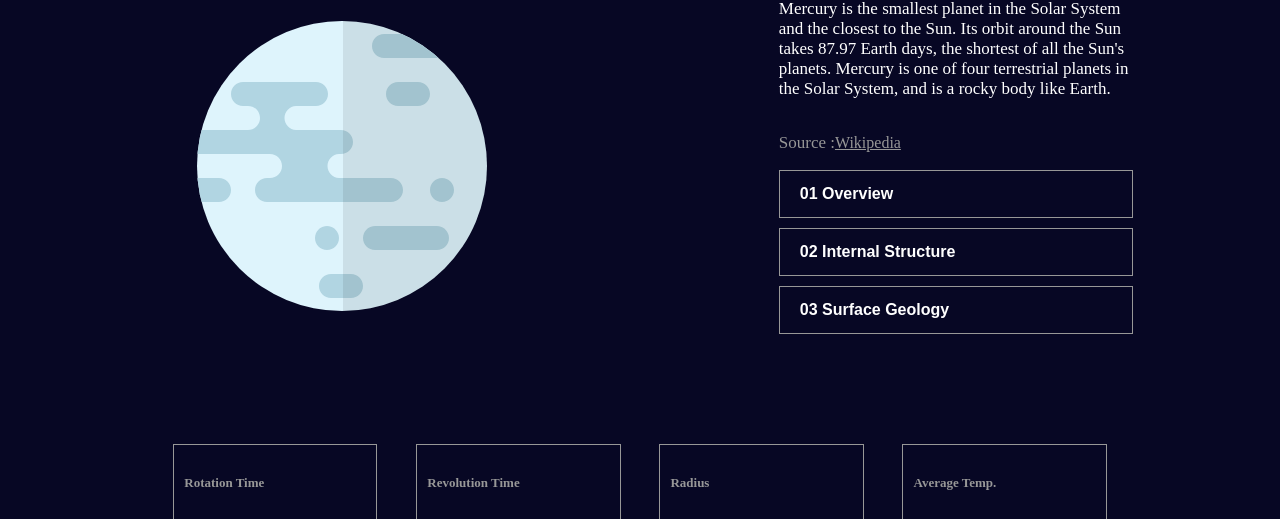
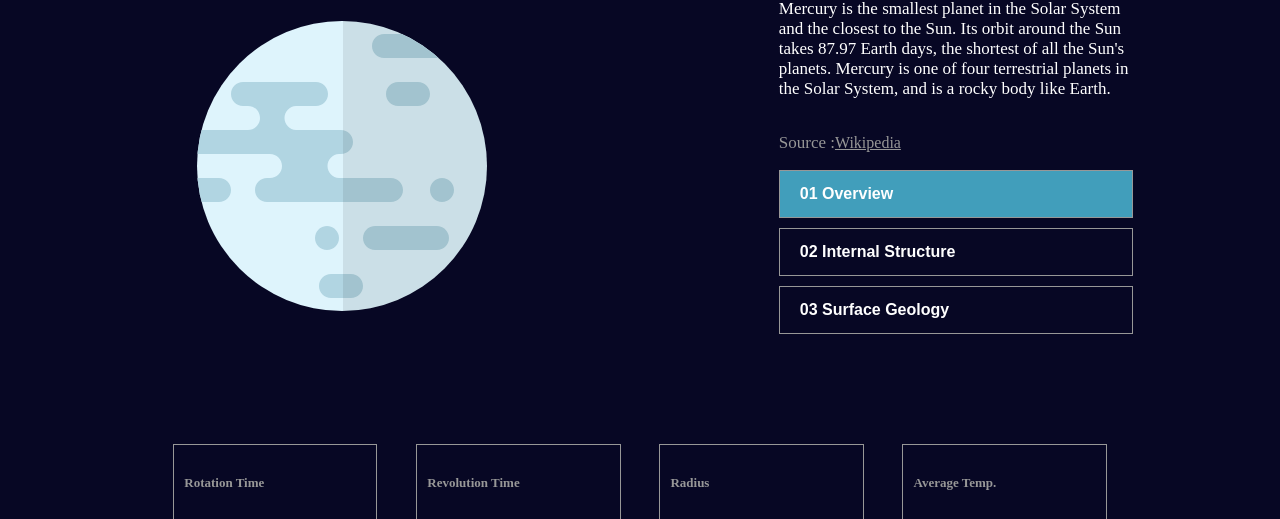
Before and after one commit to Davidcodess/planets-fact-site, a plain HTML site: page src/index.html in a window 1280 px wide. In both pictures the pointer is over the button "01 Overview". Shown: the part 275-794 px from the top of the page. Drawn offline with Linux system fonts and the light colour scheme.

Commit message:
added hover effect on content buttons

```diff
--- a/src/stylesheet.css
+++ b/src/stylesheet.css
@@ -115,6 +115,10 @@ display: none;
     width: 100%;
     font-size: 16px;
 }
+
+.planet-info-btn:hover {
+    background-color: #419EBB;
+}
 .planet-data-container {
     display: flex;
     flex-wrap: wrap;
```
